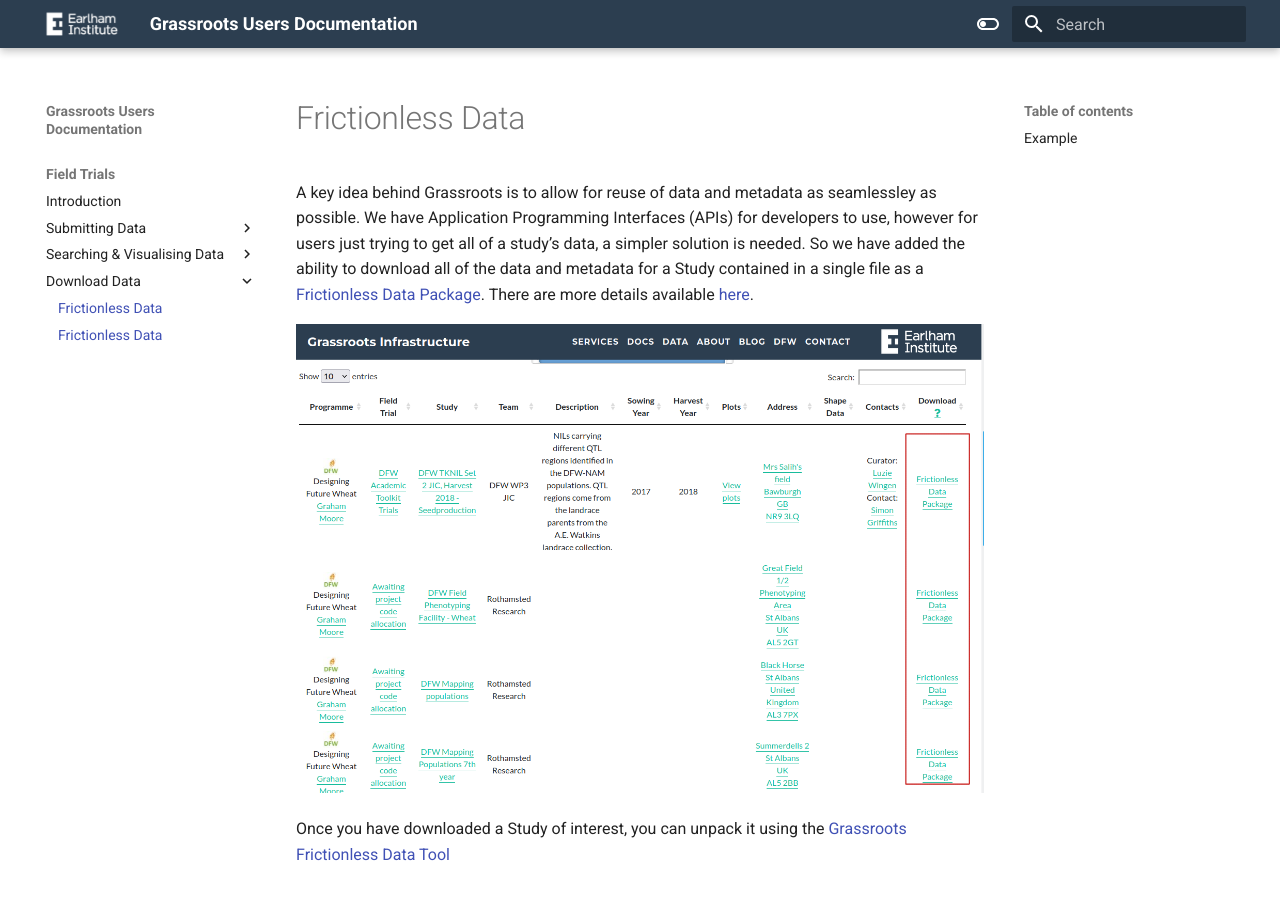
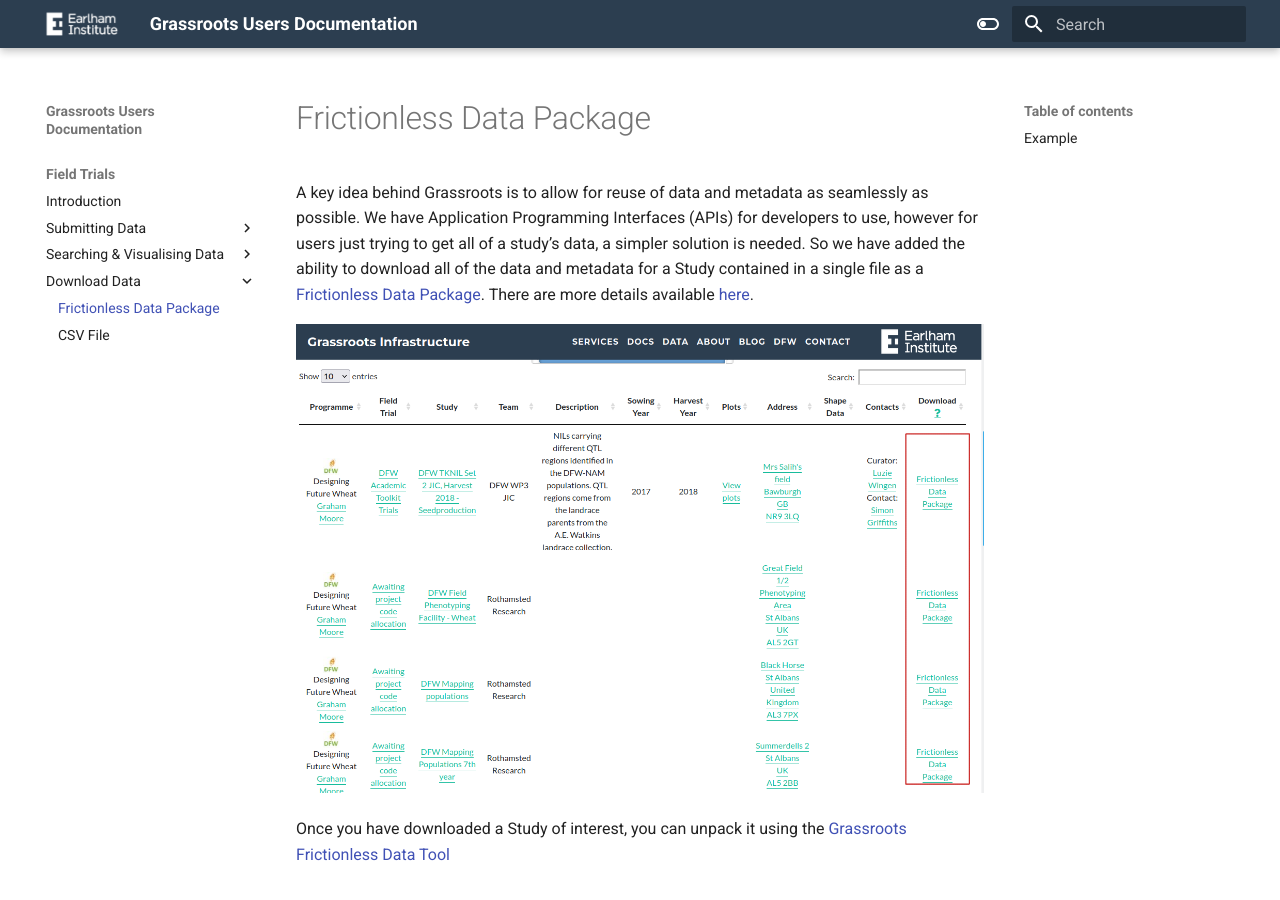
Before and after one commit to DOC-MEX/grassroots_documentation_mkdocs, an MkDocs documentation site: the page built from docs/field_trial/download_study_fd.md, in a window 1280 px wide and 900 px high. Built offline with MkDocs 1.6.1 and Material for MkDocs 9.7.7, drawn with Linux system fonts in a browser that asks for light colours.

Commit message:
Create new section for CSV files

```diff
--- a/docs/field_trial/download_study_fd.md
+++ b/docs/field_trial/download_study_fd.md
@@ -1,5 +1,5 @@
 
-A key idea behind Grassroots is to allow for reuse of data and metadata as seamlessley as possible.
+A key idea behind Grassroots is to allow for reuse of data and metadata as seamlessly as possible.
 We have Application Programming Interfaces (APIs) for developers to use, however for users just trying to get all of a study’s data, a simpler solution is needed.
 So we have added the ability to download all of the data and metadata for a Study contained in a single file as a [Frictionless Data Package](https://frictionlessdata.io/).
 There are more details available [here](https://grassroots.tools/frictionless-data/).
--- a/mkdocs.yml
+++ b/mkdocs.yml
@@ -56,5 +56,5 @@ nav:
         - Measured Phenotype variables: field_trial/search_measured_variables.md
         - Treatments:                   field_trial/search_treatments.md
       - Download Data:
-        - Frictionless Data: field_trial/download_study_fd.md
-        - CSV: field_trial/download_study_fd.md
+        - Frictionless Data Package: field_trial/download_study_fd.md
+        - CSV File: field_trial/download_study_CSV.md
```
Also changed, not shown: docs/field_trial/download_study_CSV.md (added, +9 -0 lines), docs/field_trial/images/6_CSV_link.png (added), docs/field_trial/images/6_CSV_link_table.png (added).
